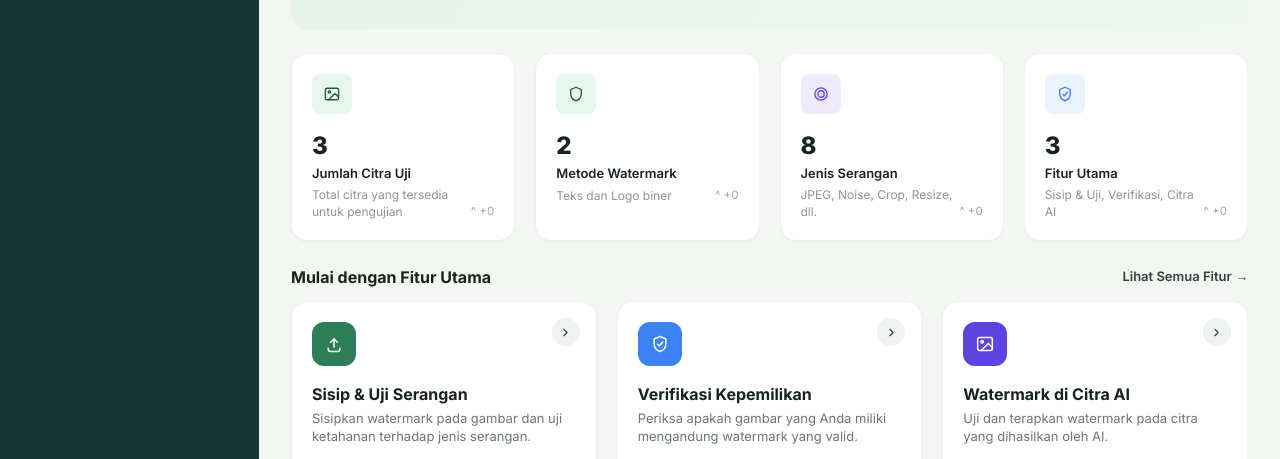
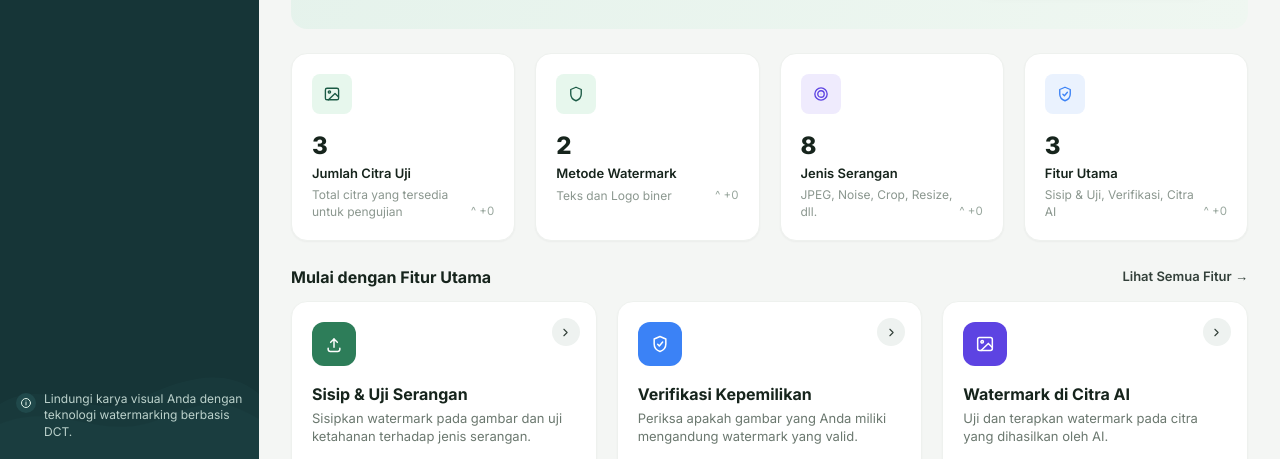
Before and after one commit to ramapnd18/Watermarking-Gambar-Berbasis-Web, a plain HTML site: page frontend/index.html in a window 1280 px wide. Shown: the part 336-795 px from the top of the page. Drawn offline with nearby package versions, Linux system fonts and the light colour scheme.

Commit message:
fix: adjust sidebar size to prevent scrolling

```diff
--- a/frontend/index.html
+++ b/frontend/index.html
@@ -49,10 +49,10 @@
 </head>
 <body class="bg-[#f4f6f4] text-slate-800 min-h-screen">
 
-<div class="flex min-h-screen">
+<div class="flex min-h-screen items-start">
 
   <!-- ================= SIDEBAR ================= -->
-  <aside class="w-[259px] shrink-0 flex flex-col justify-between text-white relative" style="background:var(--sidebar);">
+  <aside class="w-[259px] shrink-0 flex flex-col justify-between text-white sticky top-0 h-screen overflow-hidden" style="background:var(--sidebar);">
     <div>
       <div class="flex items-center gap-3 px-6 pt-6 pb-6">
         <div class="w-10 h-10 rounded-xl flex items-center justify-center shrink-0" style="background:var(--brand);">
@@ -101,7 +101,7 @@
   </aside>
 
   <!-- ================= MAIN ================= -->
-  <div class="flex-1 min-w-0 flex flex-col">
+<div class="flex-1 min-w-0 flex flex-col self-stretch">
 
     <header class="h-[73px] shrink-0 flex items-center justify-between px-8 bg-[#f8faf9] border-b border-[#eef1ee]">
       <h1 id="page-title" class="text-[19px] font-bold text-[#16241c]">Beranda</h1>
```
